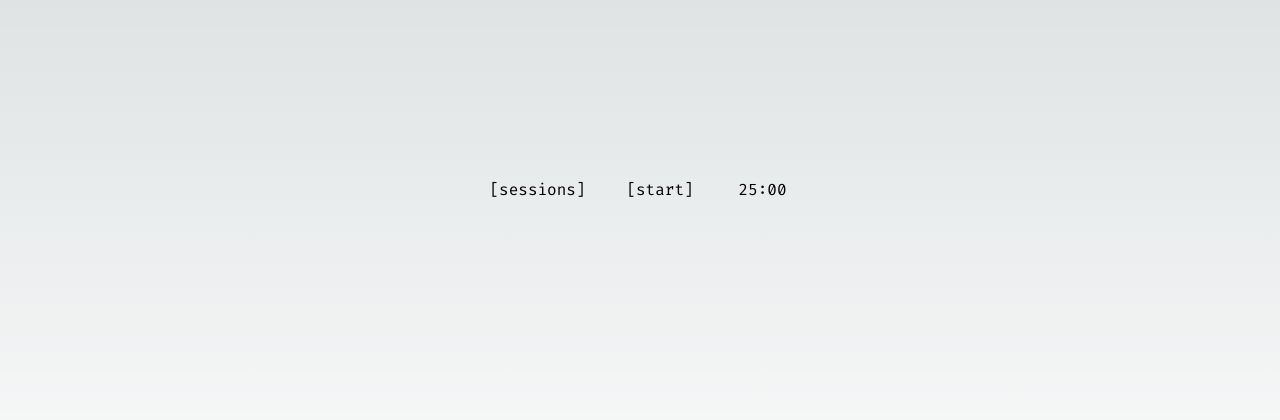
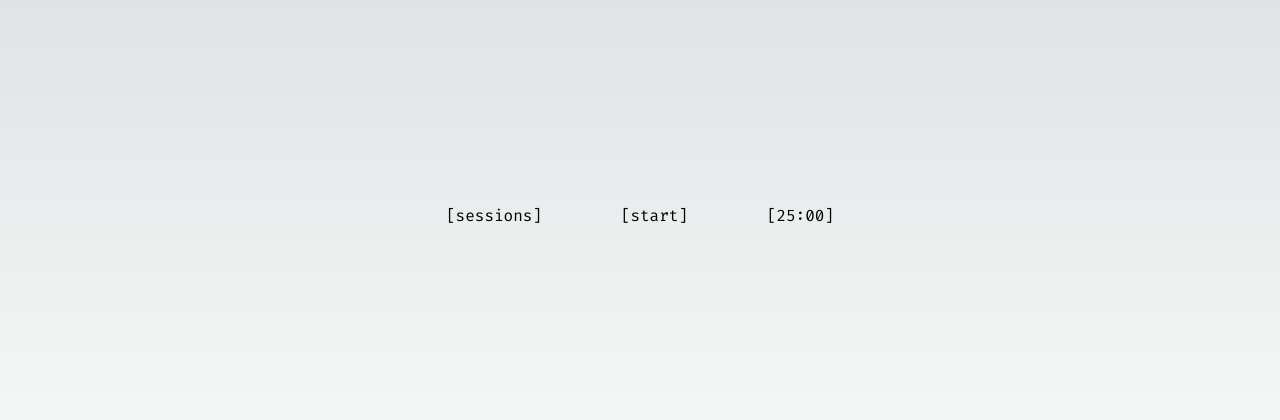
Before and after one commit to hmlinarevic/sessiontimer, a Next.js app: page / in a window 1280 px wide. Shown: the part 184-604 px from the top of the page. Built offline with nearby package versions, Linux system fonts and the light colour scheme.

Commit message:
feat: add buttons to change timer duration

```diff
--- a/app/page.tsx
+++ b/app/page.tsx
@@ -5,25 +5,42 @@ import useCountdown from "@/hooks/useCountdown";
 import useSessions from "@/hooks/useSessions";
 import Button from "@/components/button";
 import Display from "@/components/display";
+import { clear } from "console";
+
+const toSeconds = (minutes: number) => minutes * 60;
 
 const timers = {
-    focus: 1500,
-    test: 3,
+    // 25 minutes in seconds
+    focus: 25 * 60,
 };
 
 export default function Home() {
+    const [timer, setTimer] = useState(timers.focus);
+
     const [isStart, setIsStart] = useState(false);
     const [isStop, setIsStop] = useState(false);
     const [isEnd, setIsEnd] = useState(false);
 
+    // controls
+    const [toggleUi, setToggleUi] = useState({
+        controls: {
+            top: false,
+            middle: true,
+            bottom: false,
+        },
+    });
+    const [showChangeTimerInput, setShowChangeTimerInput] = useState(false);
+
     const [isOptions, setIsOptions] = useState(false);
 
-    const [time, setTime] = useState(timers.focus);
-
-    const {secondsLeft, setSecondsLeft} = useCountdown(time, {
+    const { secondsLeft, setSecondsLeft } = useCountdown(timer, {
         isStart,
         isStop,
     });
+
+    const [userInput, setUserInput] = useState({ timer: "" });
+    const [changeTimerInput, setChangeTimerInput] = useState(0);
+
     const sessions = useSessions(isEnd);
 
     const checkNotification = () => {
@@ -36,7 +53,9 @@ export default function Home() {
         if (secondsLeft === 0) {
             setIsEnd(true);
             setIsStart(false);
-            new Notification("session done!", { body: "great job focusing..." });
+            new Notification("session done!", {
+                body: "great job focusing...",
+            });
         }
     }, [secondsLeft]);
 
@@ -62,55 +81,148 @@ export default function Home() {
     };
 
     const handleNew = () => {
-        setIsStop(false)
-        setIsStart(false)
-        setSecondsLeft(timers.focus)
+        setIsStop(false);
+        setIsStart(false);
+        setSecondsLeft(timers.focus);
     };
 
-    const optionsContent = (
-        <div className="flex items-center justify-between w-full">
-            <span className="text-neutral-500">today: {sessions.today}</span>
+    const handleDisplay = () => {
+        setToggleUi((prevState) => {
+            return {
+                ...prevState,
+                controls: {
+                    ...prevState.controls,
+                    top: !prevState.controls.top,
+                },
+            };
+        });
+    };
+
+    const handleCustomTimer = (e: any) => {
+        // submit
+        if (e.type === "blur" || e.key === "Enter") {
+            setShowChangeTimerInput((prevState) => !prevState);
+
+            const validateInput = (numString: string) => {
+                const num = Number(numString);
+                if (num < 1) return 1;
+                if (num > 90) return 90;
+                return num;
+            };
+
+            setUserInput((prevState) => ({
+                ...prevState,
+                timer: "",
+            }));
+
+            console.log(userInput.timer);
+
+            setTimer(toSeconds(validateInput(userInput.timer)));
+        }
+
+        // number input
+        if (!isNaN(Number(e.key))) {
+            setUserInput((prevState) => ({
+                ...prevState,
+                timer: `${prevState.timer}${e.key}`.slice(0, 2),
+            }));
+        }
+    };
+
+    useEffect(() => {
+        console.log(userInput.timer);
+    }, [userInput.timer]);
+
+    return (
+        <>
+            <main className="grid h-screen content-center justify-center dark:text-lime-400">
+                <div className="grid w-[400px] grid-rows-3 gap-y-4">
+                    {/* controls - top */}
+                    <div className="flex items-center justify-between pl-1.5">
+                        {toggleUi.controls.top && (
+                            <>
+                                <span className="text-neutral-500">timer:</span>
                                 <Button
-                label="clear"
+                                    className="text-orange-400"
+                                    onClick={() => setTimer(1500)}
+                                >
+                                    [25]
+                                </Button>
+                                <Button
+                                    className="text-orange-400"
+                                    onClick={() => setTimer(2700)}
+                                >
+                                    [45]
+                                </Button>
+                                {showChangeTimerInput ? (
+                                    <input
+                                        type="text"
+                                        maxLength={2}
+                                        autoFocus
+                                        className="w-[88.8px]  bg-transparent text-center outline-none "
+                                        placeholder="minutes"
+                                        onBlur={handleCustomTimer}
+                                        onKeyDown={handleCustomTimer}
+                                    />
+                                ) : (
+                                    <Button
+                                        className="text-orange-400"
+                                        onClick={() =>
+                                            setShowChangeTimerInput(true)
+                                        }
+                                    >
+                                        [custom]
+                                    </Button>
+                                )}
+                            </>
+                        )}
+                    </div>
+
+                    {/* controls - middle */}
+                    <div className="flex items-center justify-between">
+                        <Button onClick={handleOptions}>[sessions]</Button>
+                        {!isStart ? (
+                            <Button onClick={handleStart}>[start]</Button>
+                        ) : (
+                            !isStop && (
+                                <Button onClick={handleStop}>[stop]</Button>
+                            )
+                        )}
+                        {isStop && (
+                            <Button onClick={handleResume}>[resume]</Button>
+                        )}
+                        {isStop && <Button onClick={handleNew}>[new]</Button>}
+                        <Button onClick={handleDisplay}>
+                            <Display secondsLeft={secondsLeft} />
+                        </Button>
+                    </div>
+
+                    {/* controls - bottom */}
+                    {isOptions && (
+                        <div className="flex items-center justify-evenly pl-1.5">
+                            <div className="flex w-full items-center justify-between">
+                                <span className="text-neutral-500">
+                                    today: {sessions.today}
+                                </span>
+                                <Button
                                     className="text-orange-400"
                                     onClick={() => {
-                    const date = new Date().toLocaleDateString(); // e.g. "23/10/2023"
+                                        const date =
+                                            new Date().toLocaleDateString(); // e.g. "23/10/2023"
                                         sessions.setToday(0);
                                         localStorage.setItem(
                                             "sessions",
                                             JSON.stringify({ [date]: "0" }),
                                         );
                                     }}
-            />
+                                >
+                                    [clear]
+                                </Button>
                             </div>
-    );
-
-    return (
-        <main className="grid h-screen content-center justify-center">
-            <div className="grid grid-rows-[auto_36px] gap-y-4 p-4 relative">
-                <header className="relative grid grid-cols-[auto_89px_auto] items-center gap-x-6">
-                    <Button label="sessions" onClick={handleOptions} />
-                    {!isStart ? (
-                        <Button label="start" onClick={handleStart} />
-                    ) : (
-                        !isStop && <Button label="stop" onClick={handleStop} />
-                    )}
-                    {isStop && <Button label="resume" onClick={handleResume} />}
-                    <Display secondsLeft={secondsLeft} className="px-[10px]" />
-                    {isStop && (
-                        <Button
-                            label="new"
-                            onClick={handleNew}
-                            className="absolute right-[-84px]"
-                        />
-                    )}
-                </header>
-                {isOptions && (
-                    <section className="ml-[8px]">
-                        {isOptions ? optionsContent : null}
-                    </section>
+                        </div>
                     )}
                 </div>
             </main>
+        </>
     );
 }
--- a/components/button.tsx
+++ b/components/button.tsx
@@ -1,21 +1,24 @@
 import clsx from "clsx";
+import { ReactNode } from "react";
 
 type Props = {
-    label: string;
     className?: string;
     onClick?: () => void;
+    children?: ReactNode
+    buttonType: string
 };
 
 export default function Button(props: Props) {
     return (
         <button
             className={clsx(
-                "p-1.5 hover:bg-black hover:text-white",
+                "p-1.5 dark:hover:bg-violet-400 hover:bg-black hover:text-white",
                 props.className,
+                props.buttonType === "main" ? "hover:bg-transparent" : ""
             )}
             onClick={props.onClick}
         >
-            [{props.label}]
+            {props.children}
         </button>
     );
 }
--- a/components/display.tsx
+++ b/components/display.tsx
@@ -4,8 +4,14 @@ const formatToMinutes = (seconds: number) => {
     const minutesLeft = Math.floor(seconds / 60);
     const secondsLeft = seconds % 60;
 
-    return `${minutesLeft}:${secondsLeft < 10 ? `0${secondsLeft}` : secondsLeft}
-	`;
+    const minutesLeftStr = `${
+        minutesLeft < 10 ? `0${minutesLeft}` : minutesLeft
+    }`;
+    const secondsLeftStr = `${
+        secondsLeft < 10 ? `0${secondsLeft}` : secondsLeft
+    }`;
+
+    return `${minutesLeftStr}:${secondsLeftStr}`;
 };
 
 export default function Display({
@@ -13,11 +19,11 @@ export default function Display({
     className,
 }: {
     secondsLeft: number;
-    className: string;
+    className?: string;
 }) {
     return (
         <span className={clsx("block text-center", className)}>
-            {formatToMinutes(secondsLeft)}
+            [{formatToMinutes(secondsLeft)}]
         </span>
     );
 }
```
Lines whose indentation alone changed are shown as unchanged.
